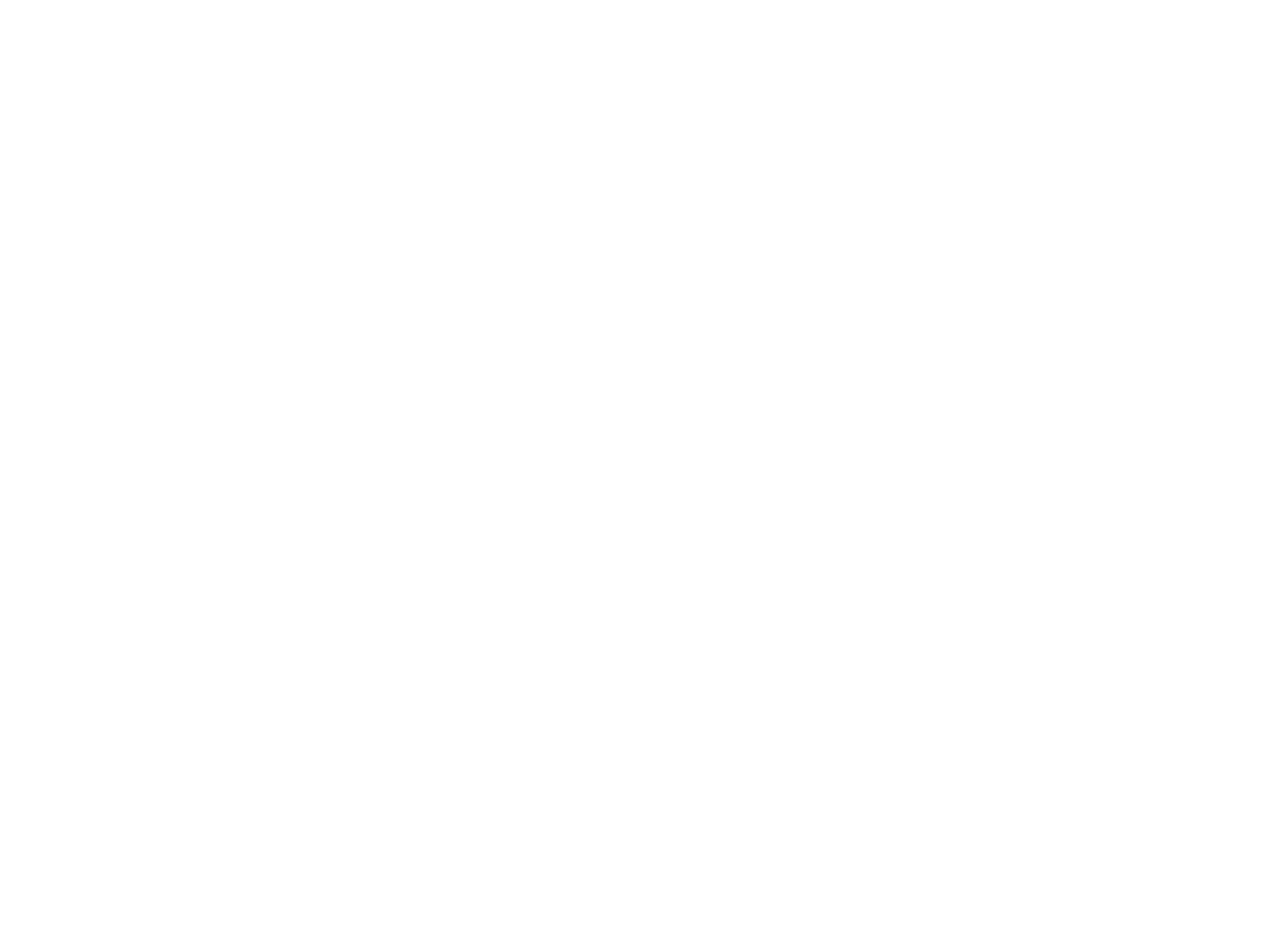
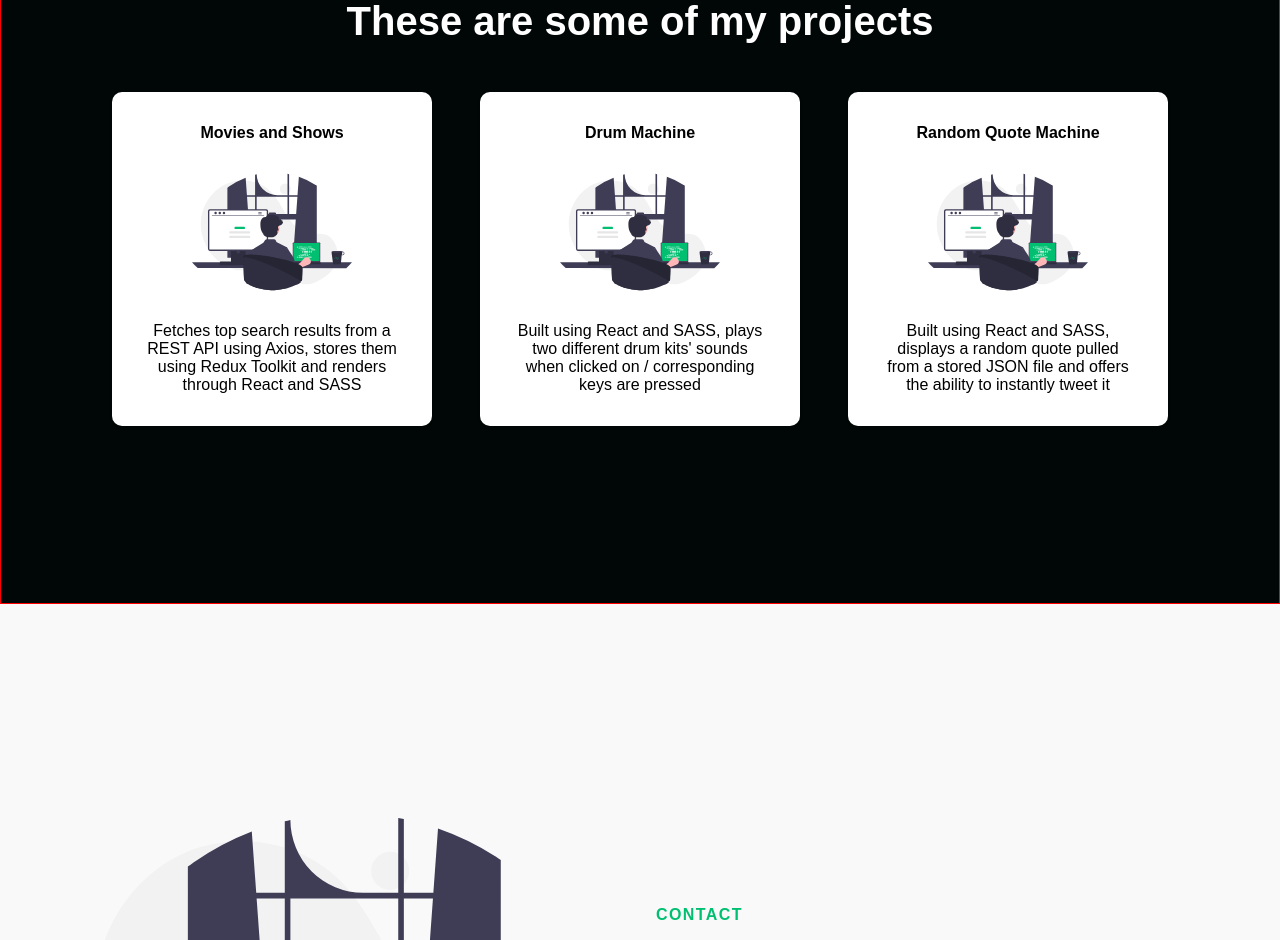
Before and after one commit to VinuJ/my-portfolio, a Next.js app: page / in a window 1280 px wide. Shown: the part 1860-2800 px from the top of the page. Before the commit the page ends 1664 px from the top, so only its background shows below. Built offline with nearby package versions, Linux system fonts and the light colour scheme; a web font is replaced by a local one.

Commit message:
Started projects section

```diff
--- a/pages/index.tsx
+++ b/pages/index.tsx
@@ -3,9 +3,10 @@
 import React, { useState } from "react";
 import Hero from "../src/components/Hero";
 import Info from "../src/components/Info";
-import { homeObjOne } from "../src/components/Info/Data";
+import { homeObjOne, homeObjTwo } from "../src/components/Info/Data";
 import Navbar from "../src/components/Navbar";
 import Sidebar from "../src/components/Sidebar";
+import Projects from "../src/components/Projects"
 
 const Home: NextPage = () => {
   const [isOpen, setIsOpen] = useState(false);
@@ -25,7 +26,9 @@
       <Sidebar isOpen={isOpen} toggleSidebar={toggleSidebar} />
       <Navbar toggleSidebar={toggleSidebar} />
       <Hero />
-      <Info {...homeObjOne}/>
+      <Info {...homeObjOne} />
+      <Projects />
+      <Info {...homeObjTwo} />
     </div>
   );
 };
--- a/src/components/ButtonElement.tsx
+++ b/src/components/ButtonElement.tsx
@@ -27,7 +27,7 @@
   &:hover {
     transition: all 0.2s ease-in-out;
     background: ${({ primary }: IProps) =>
-      primary ? theme.dark : theme.colour};
-    color: ${({ dark }: IProps) => (dark ? "#fff" : theme.dark)};
+      primary ? "#fff" : theme.colour};
+    color: ${({ dark }: IProps) => (dark ? theme.dark : "#fff")};
   }
 `;
--- a/src/components/Info/Data.tsx
+++ b/src/components/Info/Data.tsx
@@ -1,9 +1,8 @@
 export const homeObjOne = {
   id: "about",
-  lightBg: false,
-  lightText: true,
-  darkText: false,
-  lightTextDesc: true,
+  lightBg: true,
+  lightText: false,
+  darkText: true,
   topLine: "About Me",
   headline: "Computer science graduate that loves to code",
   description:
@@ -12,6 +11,23 @@
   imgFirst: false,
   img: "/svg-1.svg",
   alt: "Programming",
-  primary: true,
-  dark: true,
+  primary: false,
+  dark: false,
 };
+
+export const homeObjTwo = {
+  id: "contact",
+  lightBg: true,
+  lightText: false,
+  darkText: true,
+  topLine: "Contact",
+  headline: "You can find me on any of the following",
+  description:
+    "Yeah links woo crayyzzyy",
+  buttonLabel: "View LinkedIn",
+  imgFirst: true,
+  img: "/svg-1.svg",
+  alt: "Programming",
+  primary: false,
+  dark: false,
+};
--- a/src/components/Info/index.tsx
+++ b/src/components/Info/index.tsx
@@ -20,7 +20,6 @@
   lightBg: boolean;
   lightText: boolean;
   darkText: boolean;
-  lightTextDesc: boolean;
   topLine: string;
   headline: string;
   description: string;
@@ -37,7 +36,6 @@
   lightBg,
   lightText,
   darkText,
-  lightTextDesc,
   topLine,
   headline,
   description,
@@ -58,7 +56,7 @@
               <Heading lightText={lightText}>{headline}</Heading>
               <Subtitle darkText={darkText}>{description}</Subtitle>
               <ButtonWrapper>
-                <Button to="home" smooth={true} duration={500} spy={true} primary={primary} dark={dark}>
+                <Button to="" smooth={true} offset={-80} duration={500} spy={true} primary={primary} dark={dark}>
                   {buttonLabel}
                 </Button>
               </ButtonWrapper>
--- a/src/components/Navbar/NavbarElements.tsx
+++ b/src/components/Navbar/NavbarElements.tsx
@@ -31,7 +31,7 @@
   max-width: 70rem;
 `;
 
-export const NavLogo = styled.a`
+export const NavLogo = styled(LinkScroll)`
   color: #fff;
   cursor: pointer;
   font-size: 1.5rem;
@@ -40,6 +40,11 @@
   margin-left: 1.5rem;
   font-weight: bold;
   text-decoration: none;
+  transition: 0.2s color ease-in-out;
+    &:hover {
+      color: ${theme.colour};
+      transition: 0.2s ease-in-out;
+    }
 `;
 
 export const Hamburger = styled.div`
--- a/src/components/Navbar/index.tsx
+++ b/src/components/Navbar/index.tsx
@@ -19,19 +19,19 @@
   return (
     <Nav>
       <NavbarContainer>
-        <NavLogo href="/">Vinu Jey</NavLogo>
+        <NavLogo to="home" smooth={true} offset={-80} duration={500} spy={true}>Vinu Jey</NavLogo>
         <Hamburger onClick={props.toggleSidebar}>
           <FaBars />
         </Hamburger>
         <NavMenu>
           <NavItem>
-            <NavLink to="about" smooth={true} duration={500} spy={true}>About</NavLink>
+            <NavLink to="about" smooth={true} offset={-80} duration={500} spy={true}>About</NavLink>
           </NavItem>
           <NavItem>
-            <NavLink to="work">Work</NavLink>
+            <NavLink to="work" smooth={true} offset={-80} duration={500}>Work</NavLink>
           </NavItem>
           <NavItem>
-            <NavLink to="contact">Contact</NavLink>
+            <NavLink to="contact" smooth={true} offset={-80} duration={500} spy={true}>Contact</NavLink>
           </NavItem>
           <NavItem>
             <NavLink to="">Resume</NavLink>
--- /dev/null
+++ b/src/components/Projects/ProjectsElements.tsx
@@ -0,0 +1,87 @@
+import styled from 'styled-components'
+import { theme } from '../../../styles/colours'
+
+export const ProjectsContainer = styled.div`
+    border: 1px solid red;
+    height: 100vh;
+    width: 100vw;
+    display: flex;
+    flex-direction: column;
+    justify-content: center;
+    align-items: center;
+    background: ${theme.dark};
+
+    @media screen and (max-width: 768px) {
+        height: 70rem;
+    }
+
+    @media screen and (max-width: 480px) {
+        height: 85rem;
+    }
+`
+export const ProjectsH1 = styled.h1`
+    font-size: 2.5rem;
+    color: #fff;
+    margin: 1rem;
+    margin-bottom: 3rem;
+    text-align: center;
+    @media screen and (max-width: 480px) {
+        font-size: 2rem;
+    }
+`
+export const ProjectsWrapper = styled.div`
+    //border: 1px solid red;
+    display: flex;
+    flex-direction: row;
+    justify-content: center;
+    flex-wrap: wrap;
+    gap: 1rem;
+`
+
+export const ProjectsCard = styled.div`
+    background: #fff;
+    display: flex;
+    flex-direction: column;
+    justify-content: flex-start;
+    align-items: center;
+    margin: 0 1rem;
+    border-radius: 10px;
+    max-width: 20rem;
+    max-height: 25rem;
+    padding: 2rem;
+    box-shadow: 0 1px 3px rgba(0, 0, 0, 0.2);
+    transition: all 0.2s ease-in-out;
+
+    &:hover {
+        transform: scale(1.02);
+        transition: all 0.2s ease-in-out;
+        cursor: pointer;
+    }
+`
+
+export const ProjectsThumbnail = styled.img`
+    height: 10rem;
+    width: 10rem;
+    margin-bottom: 10px;
+`
+
+export const ProjectsH2 = styled.h2`
+    font-size: 1rem;
+    margin-bottom: 10px;
+`
+
+export const ProjectsP = styled.p`
+    font-size: 1rem;
+    text-align: center;
+`
+
+// export const ProjectsButtons = styled.div`
+//     width: 90%;
+//     display: flex;
+//     justify-content: center;
+//     align-items: center;
+//     gap: 1.5rem;
+//     @media screen and (max-width: 768px) {
+//         flex-direction: column;
+//     }
+// `
--- /dev/null
+++ b/src/components/Projects/index.tsx
@@ -0,0 +1,62 @@
+import React from "react";
+import { Button } from "../ButtonElement";
+import {
+  ProjectsContainer,
+  ProjectsH1,
+  ProjectsWrapper,
+  ProjectsCard,
+  ProjectsH2,
+  ProjectsThumbnail,
+  ProjectsP,
+  ProjectsButtons,
+} from "./ProjectsElements";
+
+const Projects = () => {
+  return (
+    <ProjectsContainer id="work">
+      <ProjectsH1>These are some of my projects</ProjectsH1>
+      <ProjectsWrapper>
+        <ProjectsCard>
+          <ProjectsH2>Movies and Shows</ProjectsH2>
+          <ProjectsThumbnail src="\svg-1.svg"></ProjectsThumbnail>
+          <ProjectsP>
+            Fetches top search results from a REST API using Axios, stores them
+            using Redux Toolkit and renders through React and SASS
+          </ProjectsP>
+          {/* <ProjectsButtons>
+            <Button>View Source Code</Button>
+            <Button>View Live Demo</Button>
+          </ProjectsButtons> */}
+        </ProjectsCard>
+
+        <ProjectsCard>
+          <ProjectsH2>Drum Machine</ProjectsH2>
+          <ProjectsThumbnail src="\svg-1.svg"></ProjectsThumbnail>
+          <ProjectsP>
+            Built using React and SASS, plays two different drum kits' sounds
+            when clicked on / corresponding keys are pressed
+          </ProjectsP>
+          {/* <ProjectsButtons>
+            <Button>View Source Code</Button>
+            <Button>View Live Demo</Button>
+          </ProjectsButtons> */}
+        </ProjectsCard>
+
+        <ProjectsCard>
+          <ProjectsH2>Random Quote Machine</ProjectsH2>
+          <ProjectsThumbnail src="\svg-1.svg"></ProjectsThumbnail>
+          <ProjectsP>
+            Built using React and SASS, displays a random quote pulled from a
+            stored JSON file and offers the ability to instantly tweet it
+          </ProjectsP>
+          {/* <ProjectsButtons>
+            <Button>View Source Code</Button>
+            <Button>View Live Demo</Button>
+          </ProjectsButtons> */}
+        </ProjectsCard>
+      </ProjectsWrapper>
+    </ProjectsContainer>
+  );
+};
+
+export default Projects;
```
